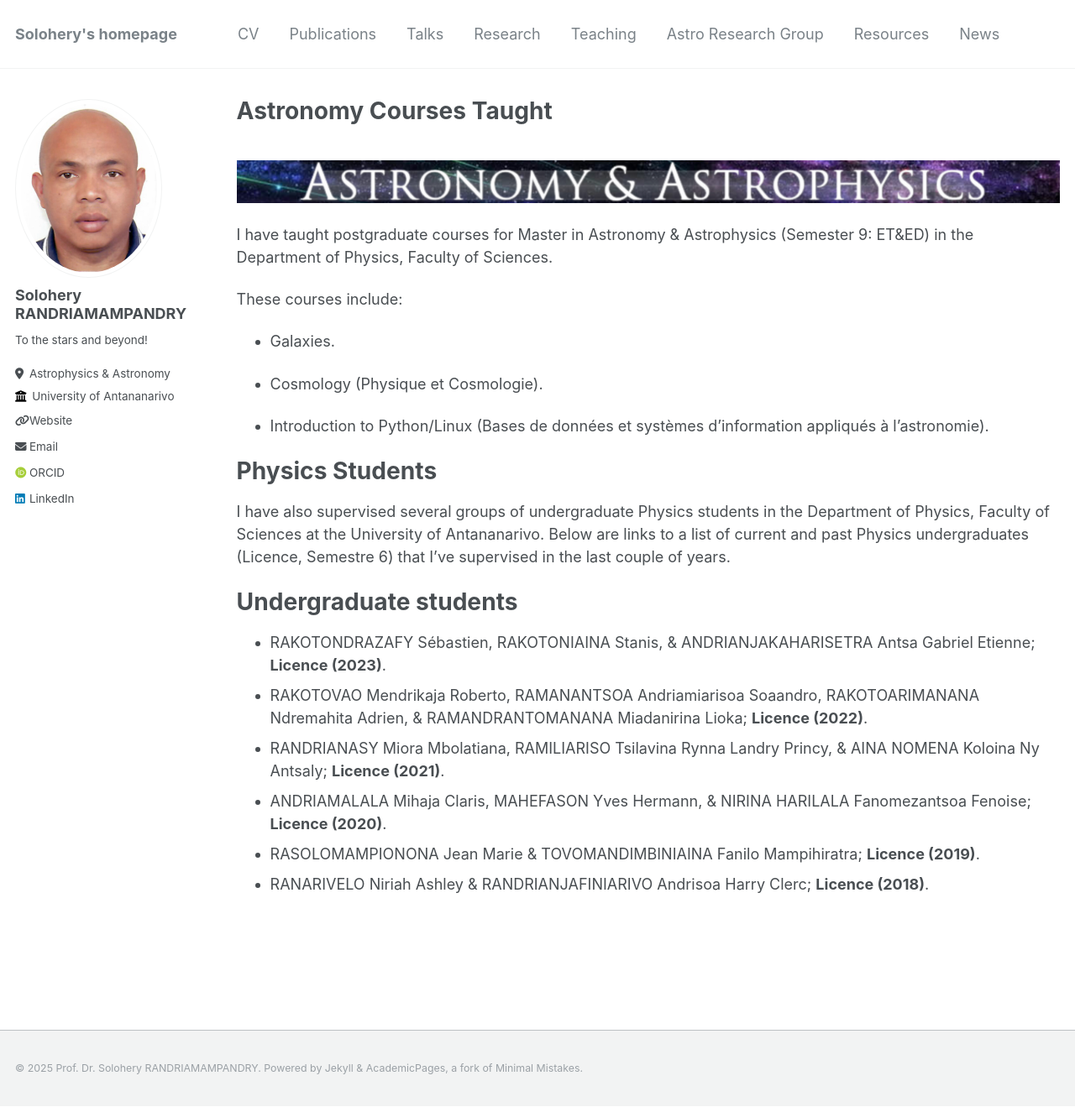
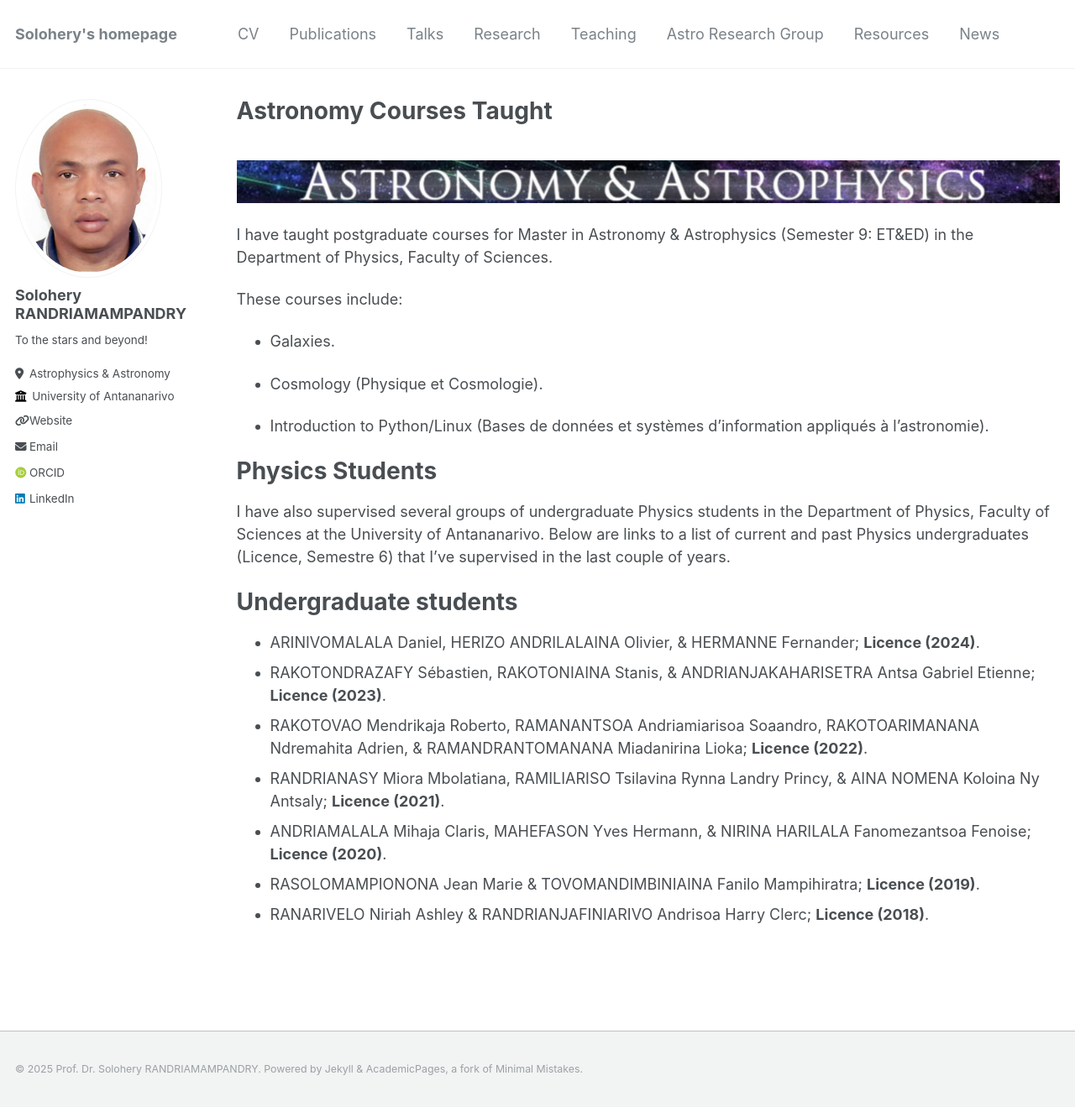
Before and after one commit to solohery-astro/solohery-astro.github.io, a Jekyll site: the page built from _pages/teaching.md, in a window 1280 px wide and 1319 px high. Shown: the whole window at 84% size. Built offline with Jekyll 4.4.1, drawn with Linux system fonts in a browser that asks for light colours; some web fonts are replaced.

Commit message:
Update teaching.md

```diff
--- a/_pages/teaching.md
+++ b/_pages/teaching.md
@@ -24,6 +24,7 @@ Below are links to a list of current and past Physics undergraduates (Licence, S
 
 Undergraduate students
 ======
+* ARINIVOMALALA Daniel, HERIZO ANDRILALAINA Olivier, & HERMANNE Fernander; **Licence (2024)**.
 * RAKOTONDRAZAFY Sébastien, RAKOTONIAINA Stanis, & ANDRIANJAKAHARISETRA Antsa Gabriel Etienne; **Licence (2023)**.
 * RAKOTOVAO Mendrikaja Roberto, RAMANANTSOA Andriamiarisoa Soaandro, RAKOTOARIMANANA Ndremahita Adrien, & RAMANDRANTOMANANA Miadanirina Lioka; **Licence (2022)**.
 * RANDRIANASY Miora Mbolatiana, RAMILIARISO Tsilavina Rynna Landry Princy, & AINA NOMENA Koloina Ny Antsaly; **Licence (2021)**.
```
